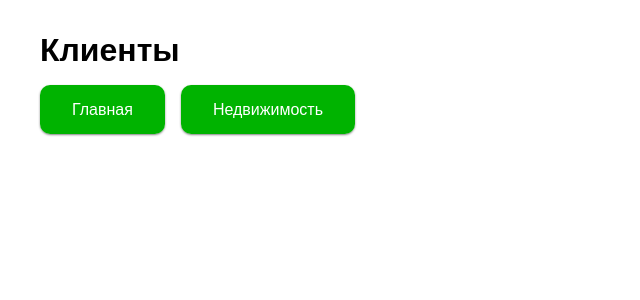
After one commit to Alexander-vlk/estate_agency, a FastAPI app: template templates/clients.html in a window 1280 px wide. The commit adds this page. Shown: the top 300 px of the page, without its empty margins (0-640 px from the left). Run offline with FastAPI, Linux system fonts and the light colour scheme; the template is opened without the code that fills it, so the values that code supplies are empty.

Commit message:
feat: ...

```diff
--- a/main.py
+++ b/main.py
@@ -16,5 +16,68 @@ app.mount("/static", StaticFiles(directory="static"), name="static")
 
 @app.get("/", response_class=HTMLResponse)
 async def root(request: Request):
-    """Корневая страница"""
-    return templates.TemplateResponse("index.html", {"request": request})
+    """Главная страница"""
+    with get_db_connection() as conn:
+        agency_sql = conn.execute("SELECT * FROM Agency").fetchall()
+
+        agency = [dict(agency) for agency in agency_sql]
+
+    context = {
+        'request': request,
+        'agencies': agency,
+    }
+    return templates.TemplateResponse("index.html", context)
+
+
+@app.get("/clients", response_class=HTMLResponse)
+async def systems(request: Request):
+    """Получение списка всех систем"""
+    with get_db_connection() as conn:
+        clients_sql = conn.execute("SELECT * FROM Client").fetchall()
+
+        clients = [dict(client) for client in clients_sql]
+
+    context = {
+        'request': request,
+        'clients': clients,
+    }
+
+    return templates.TemplateResponse("clients.html", context)
+
+
+@app.post("/clients", response_class=RedirectResponse)
+async def create_client(
+        fio: str = Form(...),
+        money: float = Form(...),
+        town: int = Form(...),
+        agency: str = Form(...),
+    ):
+
+    with get_db_connection() as conn:
+        conn.execute(
+            '''
+            insert into systems (name, diameter, age, galaxy)
+            values (?, ?, ?, ?)
+            ''',
+            (fio, money, town, agency)
+        )
+
+        conn.commit()
+
+    return RedirectResponse('/clients', status_code=303)
+
+
+@app.get("/estates", response_class=HTMLResponse)
+async def systems(request: Request):
+    """Получение списка всех систем"""
+    with get_db_connection() as conn:
+        estates_sql = conn.execute("SELECT * FROM Estate").fetchall()
+
+        estates = [dict(estate) for estate in estates_sql]
+
+    context = {
+        'request': request,
+        'estates': estates,
+    }
+
+    return templates.TemplateResponse("estates.html", context)
--- a/static/style.css
+++ b/static/style.css
@@ -0,0 +1,85 @@
+:root {
+    --white: #fff;
+    --black: #000;
+    --dark-green: #008000;
+    --green:#00b300;
+    --light-green: #1aff1a;
+
+    --rounded-sm: 10px;
+    --shadow-sm: 0 1px 3px -1px #000;
+
+    --transition: .3s ease;
+
+    font-family: sans-serif;
+}
+
+* {
+    box-sizing: border-box;
+    padding: 0;
+    margin: 0;
+
+    text-decoration: none;
+    list-style: none;
+}
+
+body {
+    width: 100%;
+    max-width: 1200px;
+    margin: 0 auto;
+}
+
+header {
+    margin: 2rem 0;
+}
+
+h1 {
+    margin-top: 1rem;
+}
+
+nav > ul {
+    margin-top: 2rem;
+    display: flex;
+    gap: 1rem;
+}
+
+.btn {
+    padding: 1rem 2rem;
+    border-radius: var(--rounded-sm);
+    background-color: var(--green);
+    color: var(--white);
+    box-shadow: var(--shadow-sm);
+    transition: all var(--transition);
+}
+.btn:hover {
+    background-color: var(--dark-green);
+}
+
+.agency-card {
+    background-color: var(--white);
+    border: 1px solid var(--light-green);
+    border-radius: var(--rounded-sm);
+    box-shadow: var(--shadow-sm);
+    padding: 1rem;
+    transition: var(--transition);
+    color: var(--black);
+    margin: 1rem auto;
+}
+
+.agency-card h2 {
+    color: var(--dark-green);
+    margin-bottom: 0.5rem;
+}
+
+.agency-card .descr {
+    color: var(--black);
+    margin-bottom: 1rem;
+}
+
+.agency-card .created span:first-child {
+    font-weight: bold;
+    color: var(--green);
+}
+
+.agency-card .created span:last-child {
+    color: var(--black);
+}
--- /dev/null
+++ b/templates/clients.html
@@ -0,0 +1,22 @@
+{% extends 'base.html' %}
+
+{% block title %}
+Клиенты
+{% endblock %}
+
+{% block content %}
+<header>
+    <h1>Клиенты</h1>
+    <nav>
+        <ul>
+            <li><a class="btn" href="/">Главная</a></li>
+            <li><a class="btn" href="/estates/">Недвижимость</a></li>
+        </ul>
+    </nav>
+</header>
+<main>
+    <section>
+
+    </section>
+</main>
+{% endblock %}
```
Also changed, not shown: templates/estates.html (added, +17 -0 lines), templates/index.html (+24 -0 lines).
